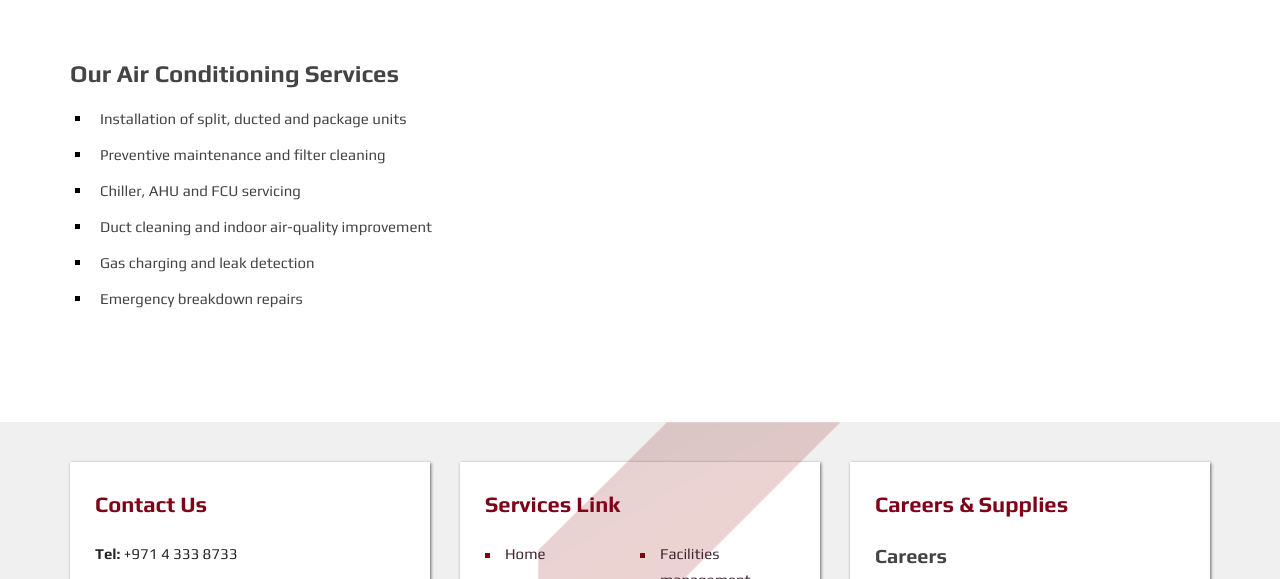
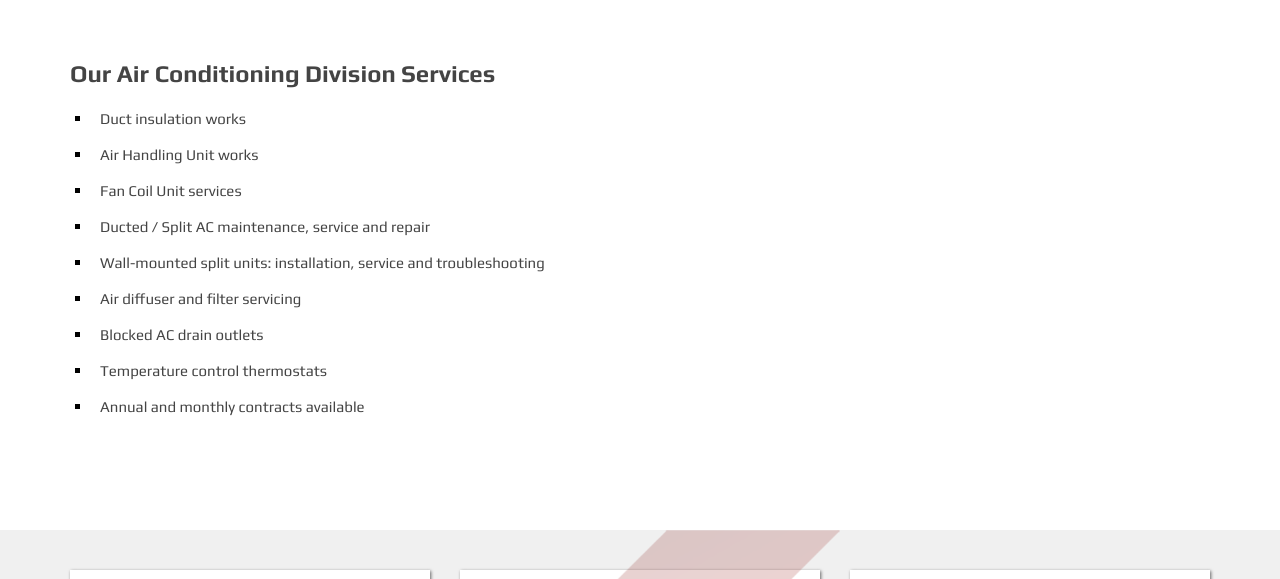
Before and after one commit to Yennetivinay/Al-kharbash, a plain HTML site: page air-conditioning.html in a window 1280 px wide. Shown: the part 943-1522 px from the top of the page. Drawn offline with Linux system fonts and the light colour scheme.

Commit message:
Air Conditioning page: company-supplied services list

```diff
--- a/air-conditioning.html
+++ b/air-conditioning.html
@@ -241,14 +241,17 @@
         <div class="inner-balance">
           <div class="col-md-12 col-sm-12 col-xs-12">
             <div class="single-well">
-              <h4>Our Air Conditioning Services </h4>
+              <h4>Our Air Conditioning Division Services </h4>
               <ul class="marker-list">
-                <li>Installation of split, ducted and package units</li>
-                <li>Preventive maintenance and filter cleaning</li>
-                <li>Chiller, AHU and FCU servicing</li>
-                <li>Duct cleaning and indoor air-quality improvement</li>
-                <li>Gas charging and leak detection</li>
-                <li>Emergency breakdown repairs</li>
+                <li>Duct insulation works</li>
+                <li>Air Handling Unit works</li>
+                <li>Fan Coil Unit services</li>
+                <li>Ducted / Split AC maintenance, service and repair</li>
+                <li>Wall-mounted split units: installation, service and troubleshooting</li>
+                <li>Air diffuser and filter servicing</li>
+                <li>Blocked AC drain outlets</li>
+                <li>Temperature control thermostats</li>
+                <li>Annual and monthly contracts available</li>
               </ul>
             </div>
           </div>
```
